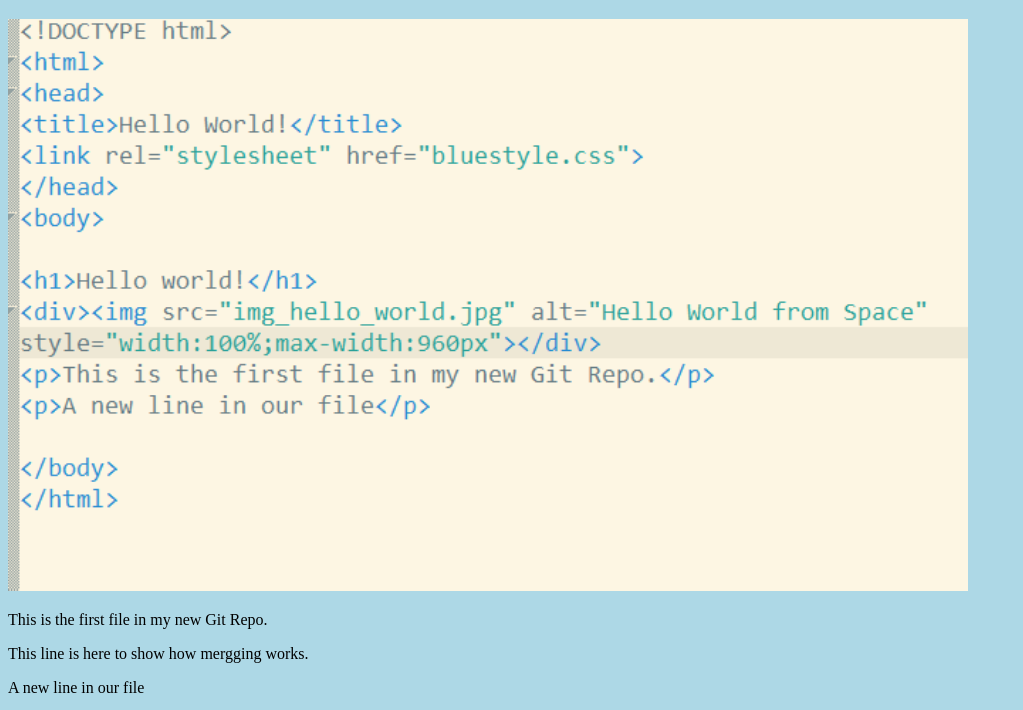
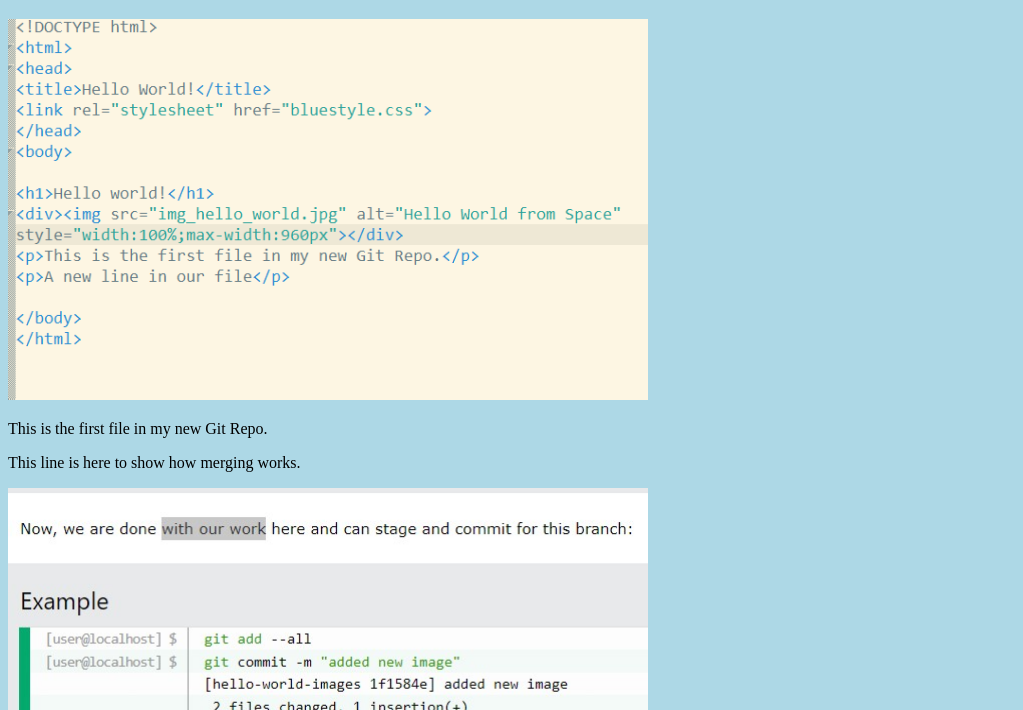
Before and after one commit to monishsalesforce/hello-world, a plain HTML site: page index.html in a window 1280 px wide. Shown: the part 61-771 px from the top of the page, without its empty margins (0-1023 px from the left). Drawn offline with Linux system fonts and the light colour scheme.

Commit message:
index.html. Resized image

```diff
--- a/index.html
+++ b/index.html
@@ -8,10 +8,9 @@
 
 <h1>Hello world!</h1>
 <div><img src="img_hello_world.jpg" alt="Hello World from Space"
-style="width:100%;max-width:960px"></div>
+style="width:100%;max-width:640px"></div>
 <p>This is the first file in my new Git Repo.</p>
-<p>This line is here to show how mergging works.</p>
-<p>A new line in our file</p>
+<p>This line is here to show how merging works.</p>
 <div><img src="img_hello_git.jpg" alt="Hello Git" style="width:100%;max-width:640px"></div>
 
 </body>
```
